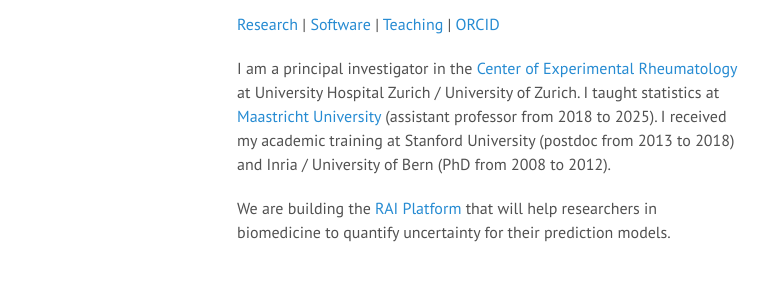
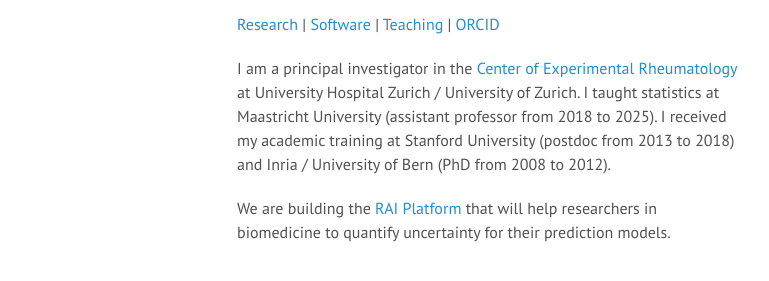
Before and after one commit to ChristofSeiler/ChristofSeiler.github.io, a Jekyll site: the page built from index.html, in a window 1280 px wide. Shown: the part 474-755 px from the top of the page, without its empty margins (3-772 px from the left). Built offline with Jekyll 4.4.1, drawn with Linux system fonts in a browser that asks for light colours; the list of posts is cut into pages by our own code.

Commit message:
only keep most recent links

```diff
--- a/index.html
+++ b/index.html
@@ -18,6 +18,6 @@
 <a href="https://orcid.org/0000-0001-8802-3642">ORCID</a>
 </p>
 
-<p class="narrow">I am a principal investigator in the <a href="https://www.usz.ch/en/department/rheumatology/research-at-the-clinic-for-rheumatology/research-focus-of-the-clinic-for-rheumatology/research-group-christof-seiler/">Center of Experimental Rheumatology</a> at University Hospital Zurich / University of Zurich. I taught statistics at <a href="https://www.maastrichtuniversity.nl/dacs">Maastricht University</a> (assistant professor from 2018 to 2025). I received my academic training at Stanford University (postdoc from 2013 to 2018) and Inria / University of Bern (PhD from 2008 to 2012).</p>
+<p class="narrow">I am a principal investigator in the <a href="https://www.usz.ch/en/department/rheumatology/research-at-the-clinic-for-rheumatology/research-focus-of-the-clinic-for-rheumatology/research-group-christof-seiler/">Center of Experimental Rheumatology</a> at University Hospital Zurich / University of Zurich. I taught statistics at Maastricht University (assistant professor from 2018 to 2025). I received my academic training at Stanford University (postdoc from 2013 to 2018) and Inria / University of Bern (PhD from 2008 to 2012).</p>
 
 <p class="narrow">We are building the <a href="http://rai.uzh.ch/">RAI Platform</a> that will help researchers in biomedicine to quantify uncertainty for their prediction models.</p>
```
